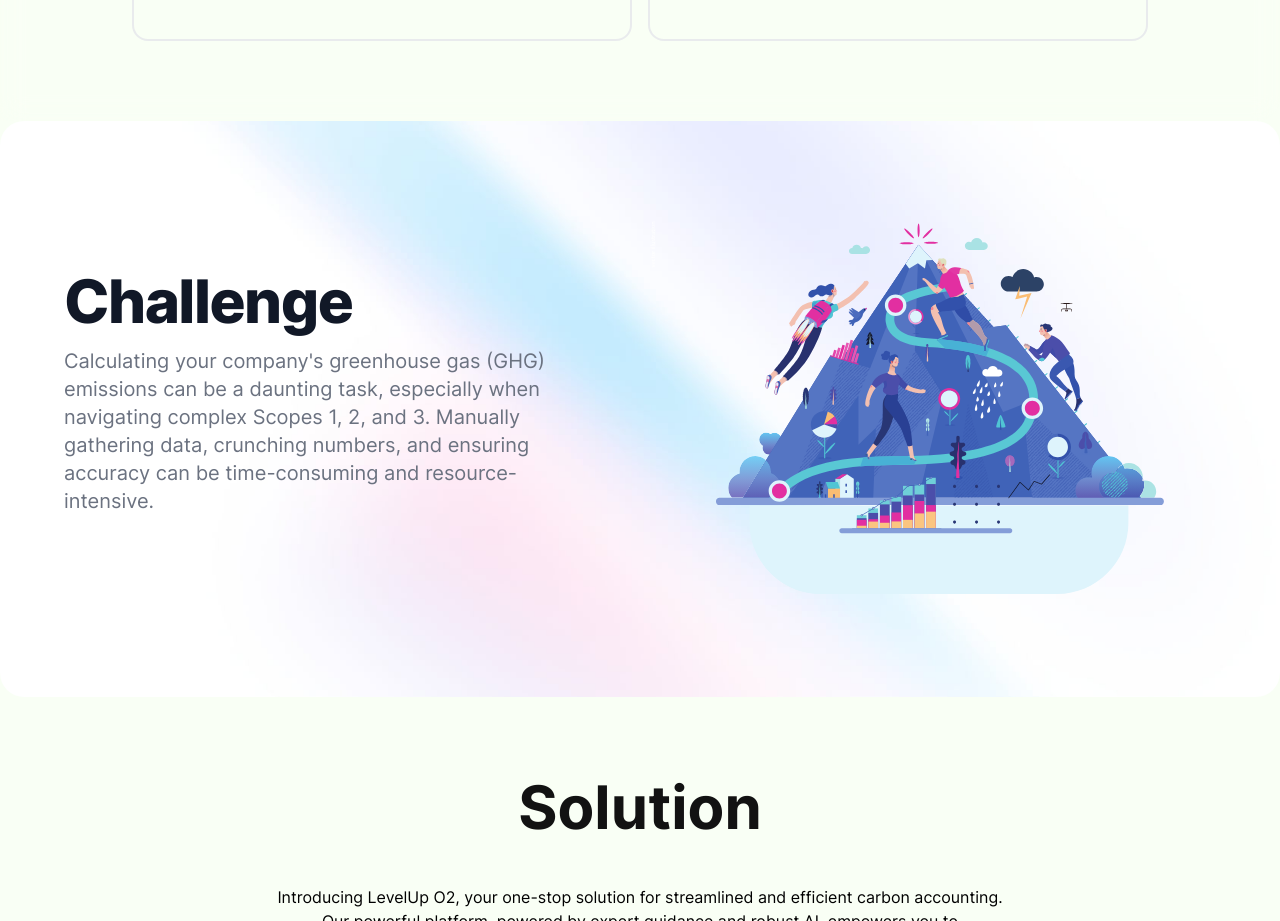
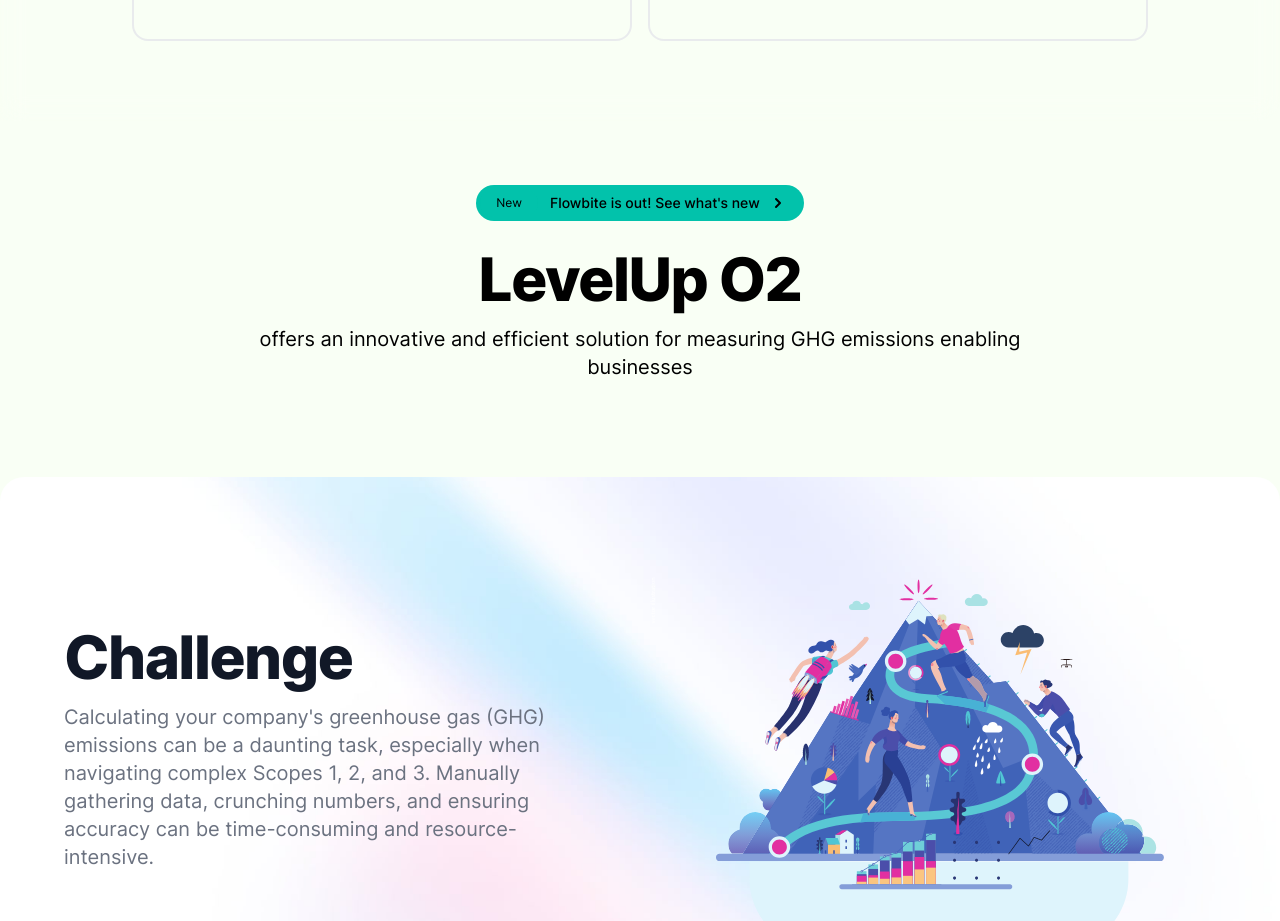
Before and after one commit to devbn3li/WebsiteReact, a React (Vite) app: page /solution in a window 1280 px wide. Shown: the part 5960-6881 px from the top of the page. Built offline with nearby package versions, Linux system fonts and the light colour scheme.

Commit message:
Add SolutionHero component to SolutionPage

```diff
--- a/src/Pages/SolutionPage/SolutionPage.jsx
+++ b/src/Pages/SolutionPage/SolutionPage.jsx
@@ -218,7 +218,10 @@ const SolutionPage = () => {
 <div className="flex justify-center w-full">
 <div className="max-w-[1400px]">
 
-
+<SolutionHero
+          title={"LevelUp O2"}
+          discription={"offers an innovative and efficient solution for measuring GHG emissions enabling businesses"}
+        />
 <Challenge />
    <Solutions />
    <Benefits />
```
